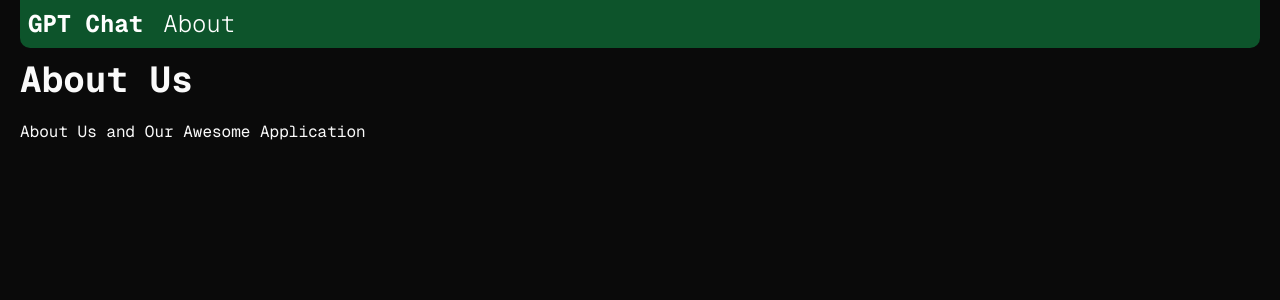
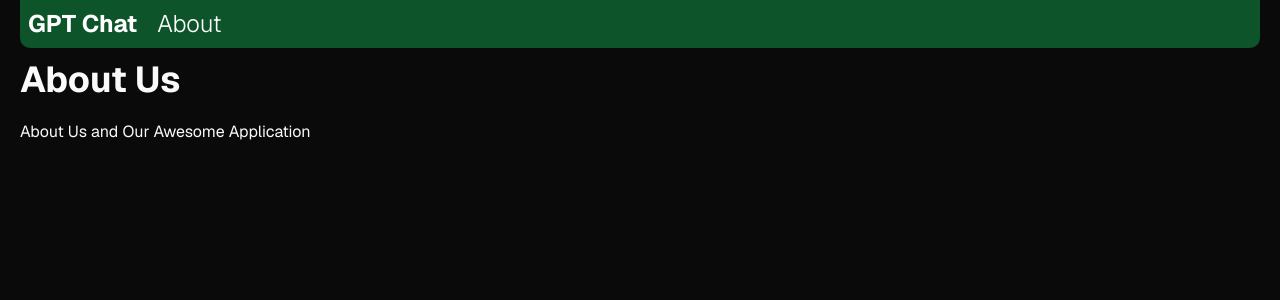
Before and after one commit to nicholashibbits/chat-gpt-app, a Next.js app: page /about in a window 1280 px wide. Shown: the top 300 px of the page. Built offline with nearby package versions, Linux system fonts and the light colour scheme.

Commit message:
fix linting error

```diff
--- a/src/app/layout.tsx
+++ b/src/app/layout.tsx
@@ -8,10 +8,10 @@ const geistSans = Geist({
   subsets: ["latin"],
 });
 
-const geistMono = Geist_Mono({
-  variable: "--font-geist-mono",
-  subsets: ["latin"],
-});
+// const geistMono = Geist_Mono({
+//   variable: "--font-geist-mono",
+//   subsets: ["latin"],
+// });
 
 export const metadata: Metadata = {
   title: "GPT Chat",
@@ -25,7 +25,7 @@ export default function RootLayout({
 }>) {
   return (
     <html lang="en">
-      <body className={`${geistMono.className} dark px-2 md:px-5`}>
+      <body className={`${geistSans.className} dark px-2 md:px-5`}>
         <header className="text-white font-bold bg-green-900 text-2xl p-2 mb-3 rounded-b-lg flex">
           <div className="flex flex-grow">
             <Link href="/">GPT Chat</Link>
```
